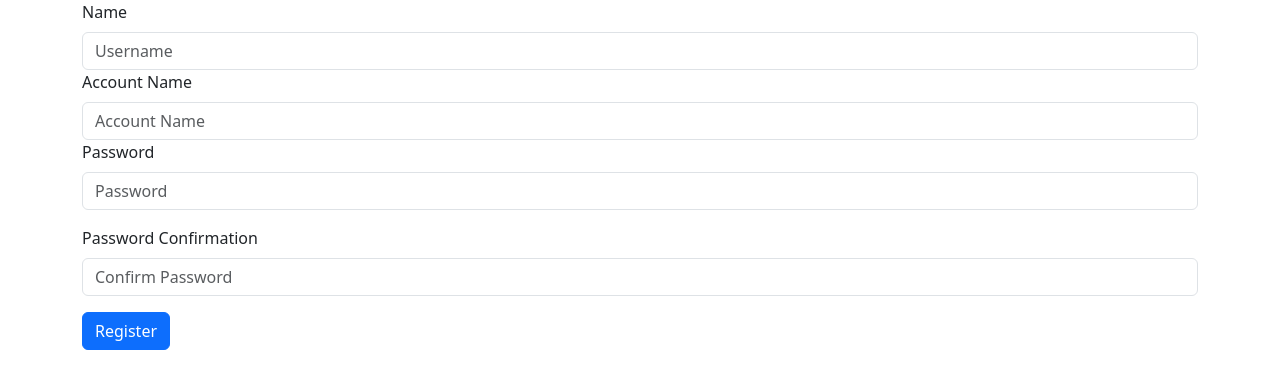
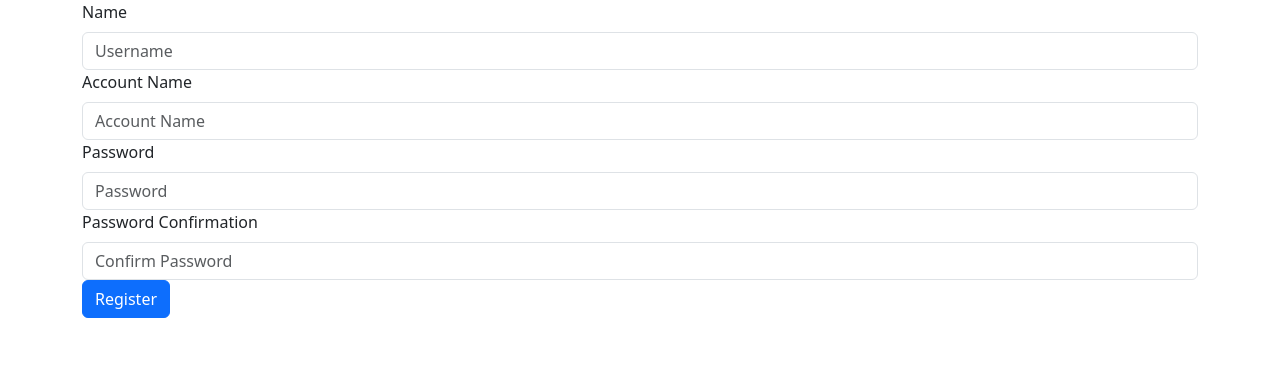
Before and after one commit to celdond/Vital-Mail, a React (Vite) app in the folder frontend/: page /register in a window 1280 px wide. Shown: the top 388 px of the page. Built offline with nearby package versions, Linux system fonts and the light colour scheme; the HTML template or start-up script is replaced by a standard one.

Commit message:
slight css adjustments

```diff
--- a/frontend/src/pages/register.tsx
+++ b/frontend/src/pages/register.tsx
@@ -47,7 +47,7 @@ export default function Register() {
 							onChange={(e) => setEmail(e.target.value)}
 						/>
 					</Form.Group>
-					<Form.Group className="mb-3" controlId="formBasicPassword">
+					<Form.Group controlId="formBasicPassword">
 						<Form.Label>Password</Form.Label>
 						<Form.Control
 							type="password"
@@ -56,7 +56,7 @@ export default function Register() {
 							onChange={(e) => setCode(e.target.value)}
 						/>
 					</Form.Group>
-					<Form.Group className="mb-3" controlId="formBasicPassword">
+					<Form.Group controlId="formBasicPassword">
 						<Form.Label>Password Confirmation</Form.Label>
 						<Form.Control
 							type="password"
--- a/frontend/src/styles/globals.scss
+++ b/frontend/src/styles/globals.scss
@@ -42,3 +42,7 @@ $danger: #137400;
     border-radius: 10px;
     padding: 10px;
 }
+
+button[type="submit"] {
+    margin: 1em auto;
+}
```
